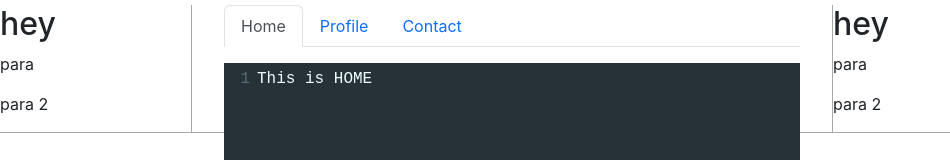
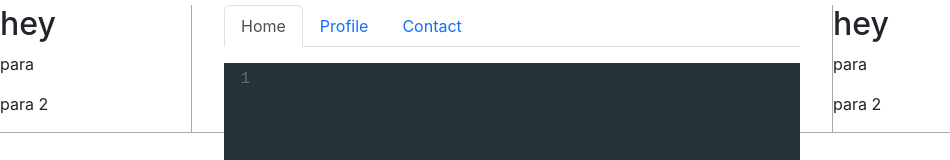
Before and after one commit to haha-harshit/Atlan-frontend-assignment, a React (Create React App) app: page / in a window 1280 px wide. Shown: the part 140-300 px from the top of the page, without its empty margins (0-950 px from the left). Built offline with nearby package versions, Linux system fonts and the light colour scheme.

Commit message:
maintaining the state

```diff
--- a/src/Components/BodyTabs.js
+++ b/src/Components/BodyTabs.js
@@ -1,10 +1,12 @@
-import React from 'react'
+import React, {useState} from 'react'
 import Tab from 'react-bootstrap/Tab';
 import Tabs from 'react-bootstrap/Tabs';
 import Editor from './Editor';
 
 
 function BodyTabs() {
+
+    const [Text, setText] = useState("")
 
     return (
     <>
@@ -15,21 +17,22 @@ function BodyTabs() {
         >
       <Tab eventKey="home" title="Home">
           <Editor
-          value="This is HOME"
+          value={Text}
+          setText={setText}
         //   onChange={{}}
           />
       </Tab>
 
       <Tab eventKey="profile" title="Profile">
           <Editor
-          value="This is Profile"
+          value={Text}
         //   onChange={{}}
           />
       </Tab>
 
       <Tab eventKey="contact" title="Contact">
           <Editor
-          value="Contact Here"
+          value={Text}
         //   onChange={{}}
           />
       </Tab>
--- a/src/Components/Editor.js
+++ b/src/Components/Editor.js
@@ -10,20 +10,20 @@ import 'codemirror/mode/css/css';
 import {Controlled as ControlledEditor} from 'react-codemirror2'
 
 export default function Editor(props) {
-    const {
-        value,
-        onChange
-    } = props
+    // const {
+    //     value,
+    //     onChange
+    // } = props
 
     function handleChange(editor, data, value){
-        onChange(value)
+        props.setText()
     }
     return (
         // <div className='editorContainer'>
         <>
             <ControlledEditor
                 onBeforeChange={handleChange}
-                value={value}
+                value={props.value}
                 className= "code-mirror-wrapper"
                 options={{
                     lineWrapping: true,
```
